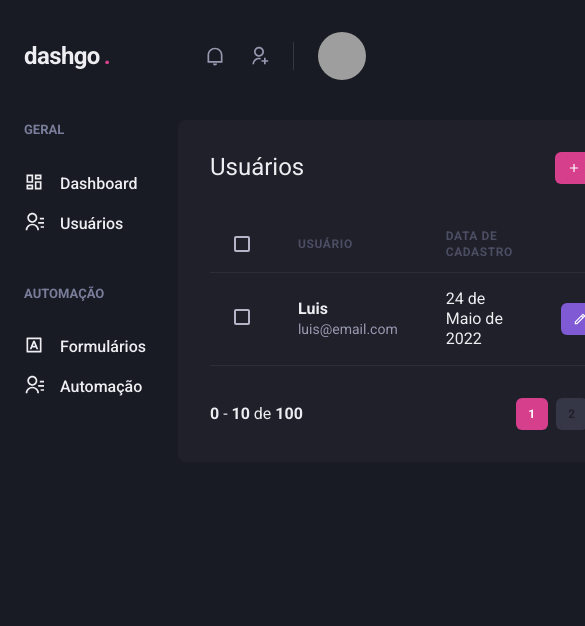
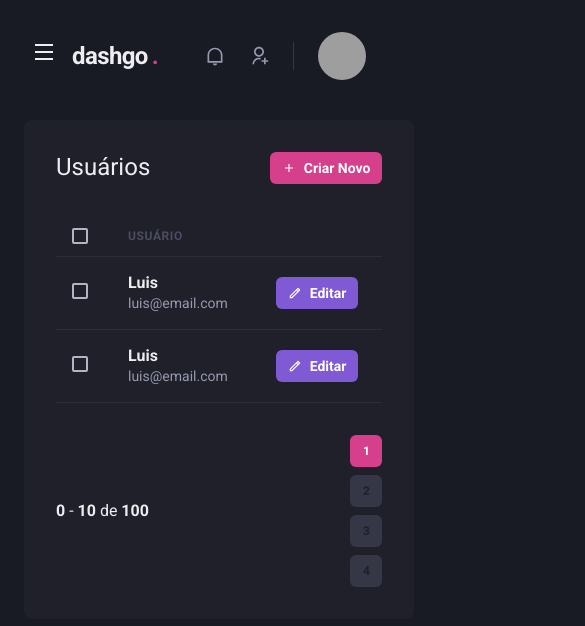
Before and after one commit to luisescx/dashgo, a Next.js app: page /users in a window 390 px wide. Shown: the top 626 px of the page, 585 px wide, since content can reach past the window. Built offline with nearby package versions, Linux system fonts and the light colour scheme; grey boxes are pictures that could not be loaded.

Commit message:
chore: added responsive components

```diff
--- a/src/components/Header/index.tsx
+++ b/src/components/Header/index.tsx
@@ -1,4 +1,6 @@
-import { Flex, useBreakpointValue } from "@chakra-ui/react";
+import { Flex, Icon, IconButton, useBreakpointValue } from "@chakra-ui/react";
+import { RiMenuLine } from "react-icons/ri";
+import useSideBarDrawer from "../../hooks/useSideBarDrawer";
 import { Logo } from "./components/Logo";
 
 import { NotificationsNav } from "./components/NotificationsNav";
@@ -6,6 +8,8 @@ import { Profile } from "./components/Profile";
 import { SearchBox } from "./components/SearchBox";
 
 export function Header() {
+  const { onOpen } = useSideBarDrawer();
+
   const isWideVersion = useBreakpointValue({
     base: false,
     lg: true,
@@ -23,6 +27,17 @@ export function Header() {
         px="6"
         align="center"
       >
+        {!isWideVersion && (
+          <IconButton
+            aria-label="Open Navigation"
+            icon={<Icon as={RiMenuLine} />}
+            fontSize="24"
+            variant="unstyled"
+            onClick={onOpen}
+            mr="2"
+          />
+        )}
+
         <Logo />
 
         {isWideVersion && <SearchBox />}
--- a/src/components/Pagination/index.tsx
+++ b/src/components/Pagination/index.tsx
@@ -14,7 +14,7 @@ export function Pagination() {
         <strong>0</strong> - <strong>10</strong> de <strong>100</strong>
       </Box>
 
-      <Stack direction="row" spacing="2">
+      <Stack direction={["column", "row"]} spacing="2">
         <PaginationItem isCurrent number={1} />
         <PaginationItem number={2} />
         <PaginationItem number={3} />
--- a/src/components/Sidebar/components/NavLink.tsx
+++ b/src/components/Sidebar/components/NavLink.tsx
@@ -1,19 +1,23 @@
-import { Icon, Link, LinkProps, Text } from "@chakra-ui/react";
+import { Icon, Link as ChakraLink, LinkProps, Text } from "@chakra-ui/react";
+import Link from "next/link";
 import { ElementType } from "react";
 
 interface NavLinkProps extends LinkProps {
   title: string;
   icon: ElementType;
+  href: string;
 }
 
-export function NavLink({ title, icon, ...rest }: NavLinkProps) {
+export function NavLink({ title, icon, href, ...rest }: NavLinkProps) {
   return (
-    <Link display="flex" {...rest}>
-      <Icon as={icon} fontSize="20" />
+    <Link href={href} passHref>
+      <ChakraLink display="flex" {...rest}>
+        <Icon as={icon} fontSize="20" />
 
-      <Text ml="4" fontWeight="medium">
-        {title}
-      </Text>
+        <Text ml="4" fontWeight="medium">
+          {title}
+        </Text>
+      </ChakraLink>
     </Link>
   );
 }
--- /dev/null
+++ b/src/components/Sidebar/components/SideBarNav.tsx
@@ -0,0 +1,26 @@
+import { Stack } from "@chakra-ui/react";
+import { NavLink } from "./NavLink";
+import { NavSection } from "./NavSection";
+import {
+  RiDashboardLine,
+  RiContactsLine,
+  RiInputMethodLine,
+} from "react-icons/ri";
+
+export function SideBarNav() {
+  return (
+    <Stack spacing="12" align="flex-start">
+      <NavSection title="GERAL">
+        <NavLink href="/dashboard" icon={RiDashboardLine} title="Dashboard" />
+
+        <NavLink href="/users" icon={RiContactsLine} title="Usuários" />
+      </NavSection>
+
+      <NavSection title="AUTOMAÇÃO">
+        <NavLink href="/forms" icon={RiInputMethodLine} title="Formulários" />
+
+        <NavLink href="/automation" icon={RiContactsLine} title="Automação" />
+      </NavSection>
+    </Stack>
+  );
+}
--- a/src/components/Sidebar/index.tsx
+++ b/src/components/Sidebar/index.tsx
@@ -1,29 +1,44 @@
-import { Box, Icon, Link, Stack, Text } from "@chakra-ui/react";
 import {
-  RiDashboardLine,
-  RiContactsLine,
-  RiInputMethodLine,
-  RiGitMergeLine,
-} from "react-icons/ri";
-import { NavLink } from "./components/NavLink";
-import { NavSection } from "./components/NavSection";
+  Box,
+  Drawer,
+  DrawerBody,
+  DrawerCloseButton,
+  DrawerContent,
+  DrawerHeader,
+  DrawerOverlay,
+  useBreakpointValue,
+} from "@chakra-ui/react";
+import useSideBarDrawer from "../../hooks/useSideBarDrawer";
+import { SideBarNav } from "./components/SideBarNav";
 
 export function Sidebar() {
+  const { isOpen, onClose } = useSideBarDrawer();
+
+  const isDrawerSideBar = useBreakpointValue({
+    base: true,
+    lg: false,
+  });
+
+  if (isDrawerSideBar) {
+    return (
+      <Drawer isOpen={isOpen} placement="left" onClose={onClose}>
+        <DrawerOverlay>
+          <DrawerContent bg="gray.800" p="4">
+            <DrawerCloseButton mt="6" />
+            <DrawerHeader>Navegação</DrawerHeader>
+
+            <DrawerBody>
+              <SideBarNav />
+            </DrawerBody>
+          </DrawerContent>
+        </DrawerOverlay>
+      </Drawer>
+    );
+  }
+
   return (
     <Box as="aside" w="64" mr="8">
-      <Stack spacing="12" align="flex-start">
-        <NavSection title="GERAL">
-          <NavLink icon={RiDashboardLine} title="Dashboard" />
-
-          <NavLink icon={RiContactsLine} title="Usuários" />
-        </NavSection>
-
-        <NavSection title="AUTOMAÇÃO">
-          <NavLink icon={RiInputMethodLine} title="Formulários" />
-
-          <NavLink icon={RiContactsLine} title="Automação" />
-        </NavSection>
-      </Stack>
+      <SideBarNav />
     </Box>
   );
 }
--- /dev/null
+++ b/src/contexts/SideBarDrawerContext.tsx
@@ -0,0 +1,29 @@
+import { useDisclosure, UseDisclosureReturn } from "@chakra-ui/react";
+import { useRouter } from "next/router";
+import { createContext, ReactNode, useEffect } from "react";
+
+interface SideBarProviderProps {
+  children: ReactNode;
+}
+
+type SideBarDrawerContextData = UseDisclosureReturn;
+
+export const SideBarDrawerContext = createContext(
+  {} as SideBarDrawerContextData
+);
+
+export function SideBarDrawerProvider({ children }: SideBarProviderProps) {
+  const disclosure = useDisclosure();
+
+  const router = useRouter();
+
+  useEffect(() => {
+    disclosure.onClose();
+  }, [router.asPath]);
+
+  return (
+    <SideBarDrawerContext.Provider value={disclosure}>
+      {children}
+    </SideBarDrawerContext.Provider>
+  );
+}
--- /dev/null
+++ b/src/contexts/index.tsx
@@ -0,0 +1,12 @@
+import { ReactNode } from "react";
+import { SideBarDrawerProvider } from "./SideBarDrawerContext";
+
+interface ContextsProps {
+  children: ReactNode;
+}
+
+const Contexts: React.FC<ContextsProps> = ({ children }) => {
+  return <SideBarDrawerProvider>{children}</SideBarDrawerProvider>;
+};
+
+export default Contexts;
--- /dev/null
+++ b/src/hooks/useSideBarDrawer.tsx
@@ -0,0 +1,14 @@
+import { useContext } from "react";
+import { SideBarDrawerContext } from "../contexts/SideBarDrawerContext";
+
+const useSideBarDrawer = () => {
+  const context = useContext(SideBarDrawerContext);
+
+  if (context) {
+    return context;
+  }
+
+  throw new Error("Sidebar Drawer provider must be setter.");
+};
+
+export default useSideBarDrawer;
--- a/src/pages/_app.tsx
+++ b/src/pages/_app.tsx
@@ -5,11 +5,14 @@ import "@fontsource/roboto/700.css";
 import { AppProps } from "next/app";
 import { ChakraProvider } from "@chakra-ui/react";
 import { theme } from "../styles/theme";
+import Contexts from "../contexts";
 
 function MyApp({ Component, pageProps }: AppProps) {
   return (
     <ChakraProvider theme={theme}>
-      <Component {...pageProps} />
+      <Contexts>
+        <Component {...pageProps} />
+      </Contexts>
     </ChakraProvider>
   );
 }
--- a/src/pages/dashboard.tsx
+++ b/src/pages/dashboard.tsx
@@ -81,7 +81,7 @@ export default function Dashboard() {
           <Sidebar />
 
           <SimpleGrid flex="1" gap="4" minChildWidth="320px">
-            <Box p="8" pb="4" bg="gray.800" borderRadius={8}>
+            <Box p={["6", "8"]} pb="4" bg="gray.800" borderRadius={8}>
               <Text fontSize="lg" mb="4">
                 Inscritos da semana
               </Text>
@@ -94,7 +94,7 @@ export default function Dashboard() {
               />
             </Box>
 
-            <Box p="8" pb="4" bg="gray.800" borderRadius={8}>
+            <Box p={["6", "8"]} pb="4" bg="gray.800" borderRadius={8}>
               <Text fontSize="lg" mb="4">
                 Taxa de abertura
               </Text>
--- a/src/pages/users/index.tsx
+++ b/src/pages/users/index.tsx
@@ -12,14 +12,21 @@ import {
   Th,
   Thead,
   Tr,
+  useBreakpointValue,
 } from "@chakra-ui/react";
 import Head from "next/head";
+import Link from "next/link";
 import { RiAddLine, RiPencilLine } from "react-icons/ri";
 import { Header } from "../../components/Header";
 import { Pagination } from "../../components/Pagination";
 import { Sidebar } from "../../components/Sidebar";
 
 export default function UserList() {
+  const isWideVersion = useBreakpointValue({
+    base: false,
+    lg: true,
+  });
+
   return (
     <>
       <Head>
@@ -38,6 +45,7 @@ export default function UserList() {
                 Usuários
               </Heading>
 
+              <Link href="/users/create" passHref>
                 <Button
                   as="a"
                   size="sm"
@@ -48,23 +56,24 @@ export default function UserList() {
                 >
                   Criar Novo
                 </Button>
+              </Link>
             </Flex>
 
             <Table colorScheme="whiteAlpha">
               <Thead>
                 <Tr>
-                  <Th px="6" color="gray.300" width="8">
+                  <Th px={["4", "4", "6"]} color="gray.300" width="8">
                     <Checkbox colorScheme="pink" />
                   </Th>
                   <Th>Usuário</Th>
-                  <Th>Data de Cadastro</Th>
+                  {isWideVersion && <Th>Data de Cadastro</Th>}
                   <Th width="8" />
                 </Tr>
               </Thead>
 
               <Tbody>
                 <Tr>
-                  <Td px="6" color="gray.300" width="8">
+                  <Td px={["4", "4", "6"]} color="gray.300" width="8">
                     <Checkbox colorScheme="pink" />
                   </Td>
 
@@ -77,7 +86,37 @@ export default function UserList() {
                     </Box>
                   </Td>
 
-                  <Td>24 de Maio de 2022</Td>
+                  {isWideVersion && <Td>24 de Maio de 2022</Td>}
+
+                  <Td>
+                    <Button
+                      as="a"
+                      size="sm"
+                      fontSize="sm"
+                      colorScheme="purple"
+                      leftIcon={<Icon as={RiPencilLine} />}
+                      cursor="pointer"
+                    >
+                      Editar
+                    </Button>
+                  </Td>
+                </Tr>
+
+                <Tr>
+                  <Td px={["4", "4", "6"]} color="gray.300" width="8">
+                    <Checkbox colorScheme="pink" />
+                  </Td>
+
+                  <Td>
+                    <Box>
+                      <Text fontWeight="bold">Luis</Text>
+                      <Text fontSize="sm" color="gray.300">
+                        luis@email.com
+                      </Text>
+                    </Box>
+                  </Td>
+
+                  {isWideVersion && <Td>24 de Maio de 2022</Td>}
 
                   <Td>
                     <Button
```
Also changed, not shown: src/pages/users/create.tsx (+5 -2 lines). Lines whose indentation alone changed are shown as unchanged.
